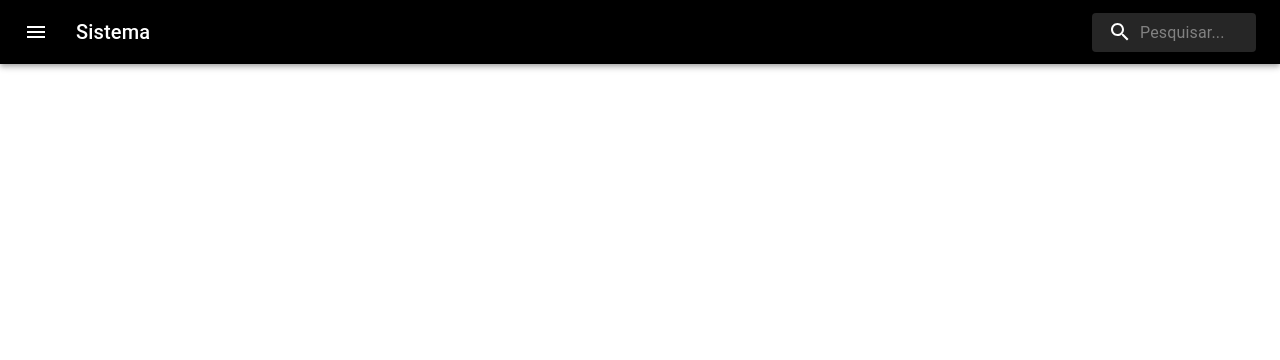
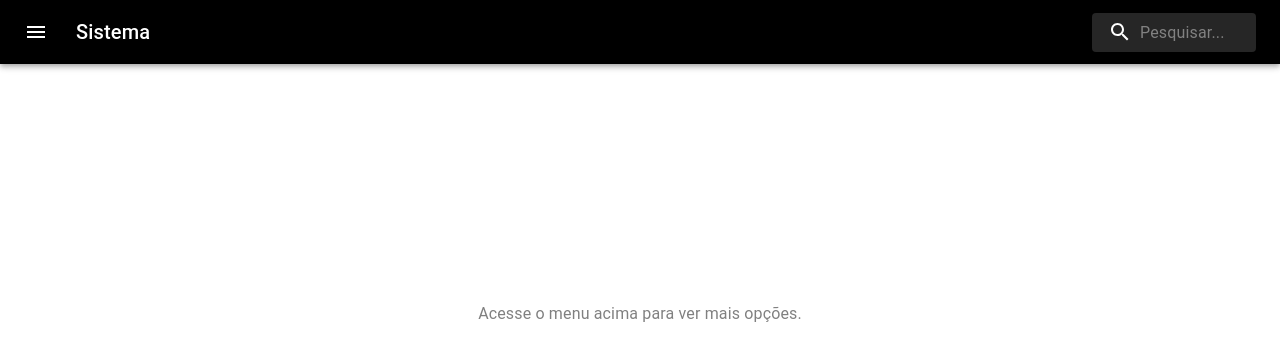
Before and after one commit to matefs/next-empresa-generica, a Next.js app: page /aplicacao in a window 1280 px wide. Shown: the top 360 px of the page. Built offline with nearby package versions, Linux system fonts and the light colour scheme.

Commit message:
add: texto centralizado na tela index aplicacao

```diff
--- a/src/pages/aplicacao/index.tsx
+++ b/src/pages/aplicacao/index.tsx
@@ -3,6 +3,8 @@ import { useContext } from 'react';
 import ContextoDaAplicacao from "../../../ContextoDaAplicacao.js";
 import { useRouter } from 'next/router'
 import Header from "../../componentes/Header"
+import Box from '@mui/material/Box';
+import { Typography } from '@mui/material';
 
 
 export default function Index( ) {
@@ -17,7 +19,9 @@ export default function Index( ) {
   return (
     <>
       <Header />
-
+      <Box sx={{ display: 'flex', justifyContent: 'center', alignItems: 'center', height:500 }}>
+      <Typography sx={{color: 'grey'}}>Acesse o menu acima para ver mais opções.</Typography>
+    </Box>
 
     </>
   );
```
